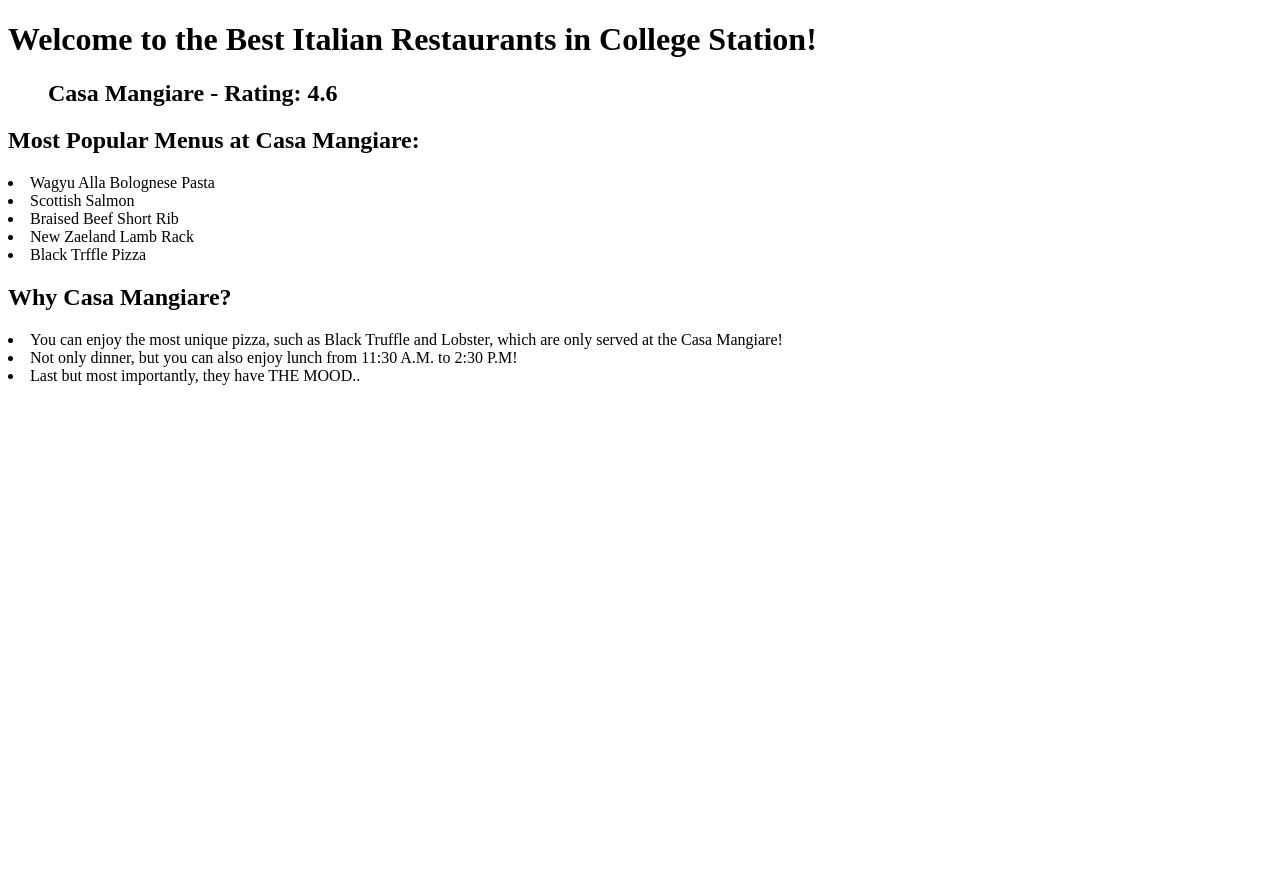
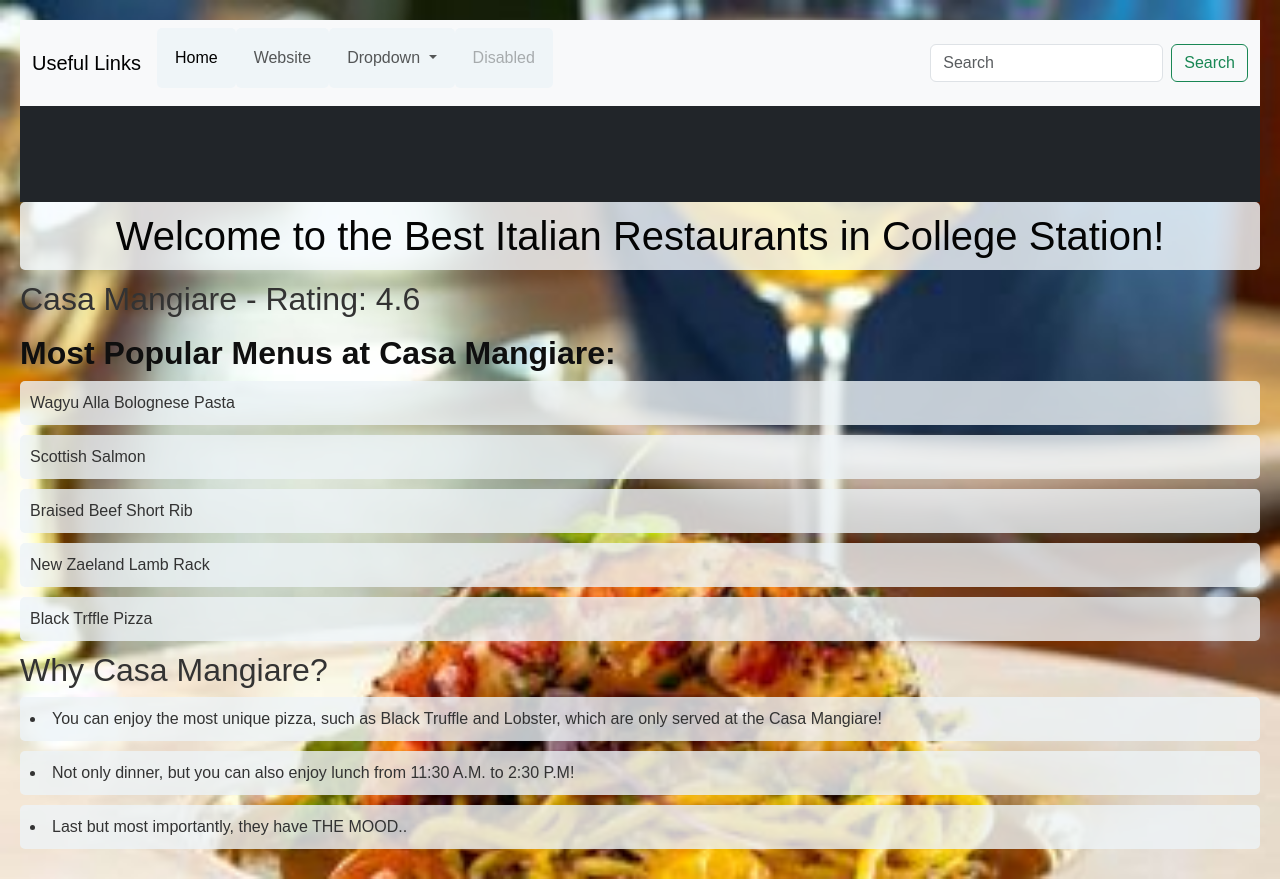
Before and after one commit to shawnslee1202/shanwlsee1202.github.io, a plain HTML site: page starter/Italian.html in a window 1280 px wide. Before the commit the page ends 800 px from the top, so only its background shows below. Drawn offline with nearby package versions, Linux system fonts and the light colour scheme.

Commit message:
refined italian

```diff
--- a/starter/Italian.html
+++ b/starter/Italian.html
@@ -3,9 +3,99 @@
 <head>
     <meta charset="UTF-8">
     <meta name="viewport" content="width=device-width, initial-scale=1.0">
+    <meta name="viewport" content="width=device-width, initial-scale=1.0">
+    <link href="https://cdn.jsdelivr.net/npm/bootstrap@5.3.2/dist/css/bootstrap.min.css" rel="stylesheet" integrity="sha384-T3c6CoIi6uLrA9TneNEoa7RxnatzjcDSCmG1MXxSR1GAsXEV/Dwwykc2MPK8M2HN" crossorigin="anonymous">
+
     <title>Your Restaurants Below!</title>
+
+    <style>
+        body {
+            background-image: url('pasta.jpg');
+            background-repeat: no-repeat;
+            background-attachment: fixed;
+            background-size: cover;        background-position: top; /* Set the background position to top */
+            font-family: Arial, sans-serif;
+            color: #333;
+            margin: 0;
+            padding: 20px;
+
+        }
+        h1 {
+            color: #040404;
+            text-align: center;
+            margin-bottom: 10px;
+            background-color: rgba(247, 252, 255, 0.8);
+            padding: 10px;
+            border-radius: 5px;
+        }
+
+        ul {
+            list-style-type: none;
+            padding: 0;
+        }
+
+        li {
+            margin-bottom: 10px;
+            background-color: rgba(238, 244, 248, 0.8);
+            padding: 10px;
+            border-radius: 5px;
+        }
+
+        strong {
+            color: #0f0f0f;
+        }
+
+        u2 {
+           list-style-type: none;
+        }
+
+    </style>
 </head>
 <body>
+
+    <nav class="navbar navbar-expand-lg bg-body-tertiary">
+        <div class="container-fluid">
+          <a class="navbar-brand" href="#">Useful Links</a>
+          <button class="navbar-toggler" type="button" data-bs-toggle="collapse" data-bs-target="#navbarSupportedContent" aria-controls="navbarSupportedContent" aria-expanded="false" aria-label="Toggle navigation">
+            <span class="navbar-toggler-icon"></span>
+          </button>
+          <div class="collapse navbar-collapse" id="navbarSupportedContent">
+            <ul class="navbar-nav me-auto mb-2 mb-lg-0">
+              <li class="nav-item">
+                <a class="nav-link active" aria-current="page" href="index.HTML">Home</a>
+              </li>
+              <li class="nav-item">
+                <a class="nav-link" href="https://casamangiare.com/">Website</a>
+              </li>
+              <li class="nav-item dropdown">
+                <a class="nav-link dropdown-toggle" href="#" role="button" data-bs-toggle="dropdown" aria-expanded="false">
+                  Dropdown
+                </a>
+                <ul class="dropdown-menu">
+                  <li><a class="dropdown-item" href="#">Action</a></li>
+                  <li><a class="dropdown-item" href="#">Another action</a></li>
+                  <li><hr class="dropdown-divider"></li>
+                  <li><a class="dropdown-item" href="#">Something else here</a></li>
+                </ul>
+              </li>
+              <li class="nav-item">
+                <a class="nav-link disabled" aria-disabled="true">Disabled</a>
+              </li>
+            </ul>
+            <form class="d-flex" role="search">
+              <input class="form-control me-2" type="search" placeholder="Search" aria-label="Search">
+              <button class="btn btn-outline-success" type="submit">Search</button>
+            </form>
+          </div>
+        </div>
+      </nav>
+
+      <section class="bg-dark text-light p-5 text-center">
+        <div class="container">
+
+        </div>
+      </section>
+
     <h1>Welcome to the Best Italian Restaurants in College Station!</h1>
 
     <ul>
```
Also changed, not shown: starter/pasta.jpg (added).
